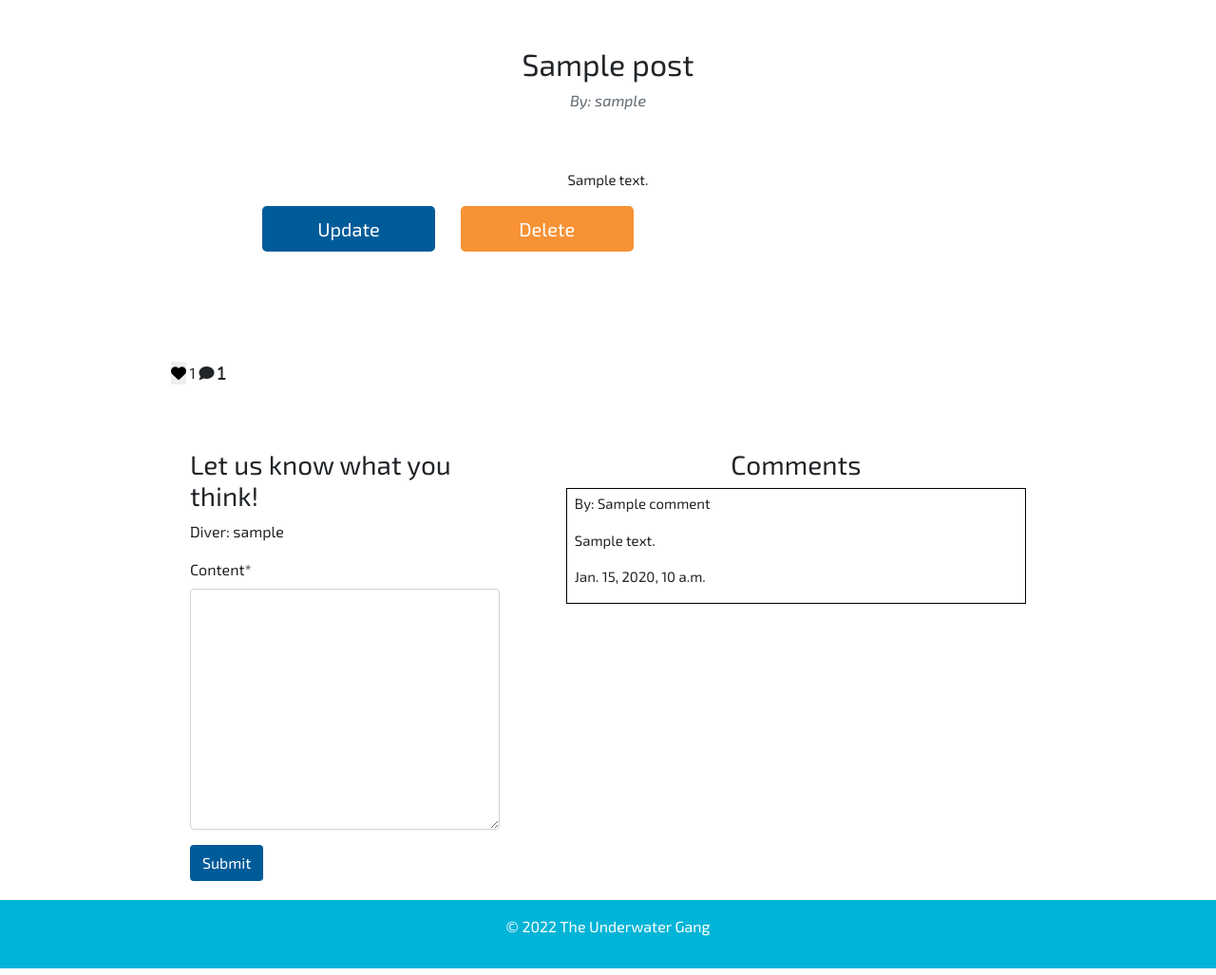
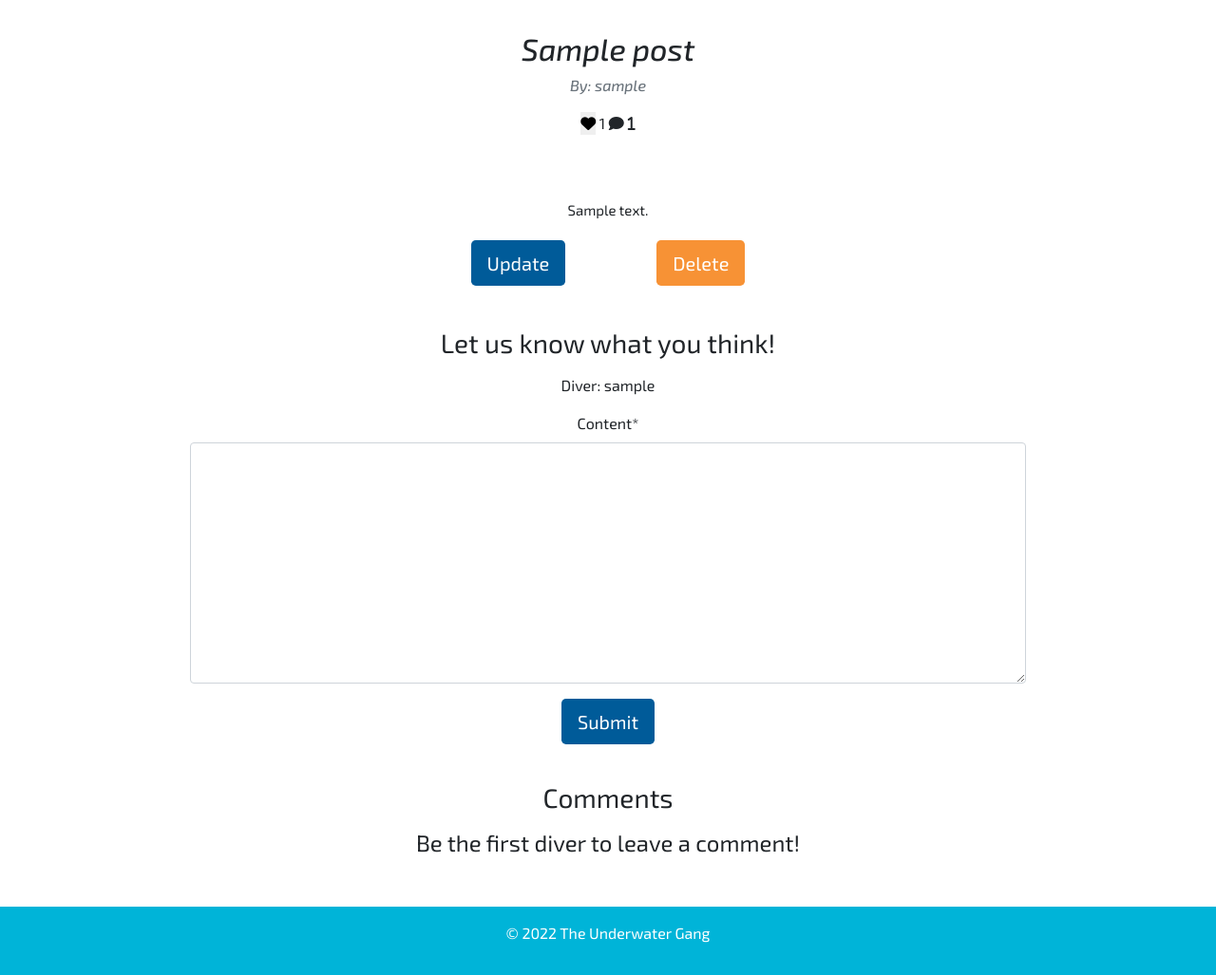
Before and after one commit to Code-Institute-Submissions/gabriele-andolina-the-underwater-gang_OctResub, a Django app: a page that uses templates/post_content.html in a window 1280 px wide. Shown: the part 121-1148 px from the top of the page at 95% size. Run offline with Django 3.2, Linux system fonts and the light colour scheme; a user stored in the database is signed in; tables that the repository leaves empty hold one stand-in row (values such as "Sample post"); some libraries are stand-ins or nearby versions.

Commit message:
Restyle post_content.html to improve UX

```diff
--- a/static/css/style.css
+++ b/static/css/style.css
@@ -133,14 +133,6 @@ footer a {
     color: white;
 }
 
-/* .sign-up-link, .sign-in-link {
-    color: white;
-}
-
-.sign-up-link:hover, .sign-in-link:hover {
-    color: #F9F871;
-} */
-
 /******************** Buttons ********************/
 
 .top-page-btn {
@@ -256,14 +248,6 @@ footer a {
     width: 90%;
 }
 
-/* .sign-in-btn a, .sign-up-btn a {
-    color: white !important;
-}
-
-.sign-in-btn a:hover, .sign-up-btn a:hover {
-    color: #00B4D8 !important;
-} */
-
 .dive-card {
     width: 40vw;
     border: 1px solid #00B4D8;
@@ -280,15 +264,3 @@ footer a {
 .msg-column {
     width: 50vw;
 }
-
-.update-btn {
-    width: 20%;
-    position: relative;
-    left: 10%;
-}
-
-.delete-btn {
-    width: 20%;
-    position: relative;
-    left: 2%;
-}
--- a/templates/post_content.html
+++ b/templates/post_content.html
@@ -5,12 +5,35 @@
 {% block content %}
 
 <div class="container">
+    <!-- Post content-->
     <div class="row justify-content-center">
         <div class="col col-md-10">
             <div class="row">
                 <div class="col col-md-12 mt-4">
-                    <h2 class="post-title mt-4"> {{ post.title }}</h2>
+                    <h2 class="post-title mt-2"><em>{{ post.title }}</em></h2>
                     <p class="author text-muted">By: {{ post.author }}</p>
+                    <!-- Like/Comments -->
+                    <div class="row mb-4">
+                        <div class="col-12 text-center">
+                            {% if user.is_authenticated %}
+                            <form class="d-inline" action="{% url 'post_like' post.slug %}" method="POST">
+                                {% csrf_token %}
+                                {% if liked %}
+                                <button type="submit" name="blogpost_id" value="{{ post.slug }}"><i class="fa-solid fa-heart"></i></button>
+                                {% else %}
+                                <button type="submit" name="blogpost_id" value="{{ post.slug }}"><i class="fa-regular fa-heart"></i></button>
+                                {% endif %}
+                            </form>
+                            {% else %}
+                            <i class="fa-regular fa-heart"></i>
+                            {% endif %}
+                            {{ post.likes_tally }}
+                            {% with total=comments.count %}
+                            <i class="fa-solid fa-comment"> {{ total }}</i>
+                            {% endwith %}
+                        </div>
+                    </div>
+                    <!-- Like/Comments - End -->
                     {% if "placeholder" in post.image.url %}
                     <img class="card-img-top post-image mt-4"
                         src="https://res.cloudinary.com/dazl3vfnm/image/upload/v1655218629/The%20Underwater%20Gang%20-%20PP4/first-post_vlo4lg.jpg"
@@ -20,84 +43,69 @@
                     {% endif %}
                 </div>
             </div>
-            <div class="row mb-5">
-                <div class="col col-md-12 card card-body post-content mb-5">
+            <div class="row">
+                <div class="col col-md-12 card card-body post-content">
                     <p class="card-text">
                         {{ post.content | safe }}
                     </p>
-                    <div class="row">
-                        <div class="col-12">
-                            {% if user.id == post.author.id %}
-                            <div>
-                                <div class="d-inline mr-5">
-                                    <a href="{% url 'post_update' post.slug %}" class="btn btn-lg update-btn">Update</a>
-                                </div>
-                                <div class="d-inline ml-5">
-                                    <a href="{% url 'post_delete' post.slug %}" class="btn btn-lg delete-btn">Delete</a>
-                                </div>
-                            </div>
-                            {% endif %}
                 </div>
             </div>
         </div>
     </div>
     <div class="row mb-4">
-                        <div class="col-10">
-                            {% if user.is_authenticated %}
-                            <form class="d-inline" action="{% url 'post_like' post.slug %}" method="POST">
-                                {% csrf_token %}
-                                {% if liked %}
-                                <button role="button" type="submit" name="blogpost_id" value="{{ post.slug }}"><i class="fa fa-solid fa-heart"></i></button>
-                                {% else %}
-                                <button role="button" type="submit" name="blogpost_id" value="{{ post.slug }}"><i class="fa fa-regular fa-heart"></i></button>
+        <div class="col-12 d-flex justify-content-center">
+            {% if user.id == post.author.id %}
+                <div class="d-inline mr-5">
+                    <a href="{% url 'post_update' post.slug %}" role="button" class="btn btn-lg update-btn">Update</a>
+                </div>
+                <div class="d-inline ml-5">
+                    <a href="{% url 'post_delete' post.slug %}" role="button" class="btn btn-lg delete-btn">Delete</a>
+                </div>
             {% endif %}
-                            </form>
-                            {% else %}
-                            <i class="fa fa-regular fa-heart"></i>
-                            {% endif %}
-                            {{ post.likes_tally }}
-                            {% with total=comments.count %}
-                            <i class="fa fa-solid fa-comment"> {{ total }}</i>
-                            {% endwith %}
         </div>
     </div>
+    <!-- Post content - End -->
+    <!-- Comment form -->
     {% if user.is_authenticated %}
     <div class="row">
-                        <div class="col-md-5 mt-4 card comment-card">
+        <div class="col-10 offset-1 card comment-card">
             <div class="card-body">
                 {% if commented %}
                 <div class="alert alert-info" role="alert">
                     Your comment has been successfully submitted and is now awaiting approval.
                 </div>
                 {% else %}
-                                <h3 class="comment-title">Let us know what you think!</h3>
-                                <p>Diver: {{ user.username }}</p>
-                                <form method="post">
+                <h3 class="comment-title text-center mb-3">Let us know what you think!</h3>
+                <p class="text-center">Diver: {{ user.username }}</p>
+                <form method="post" class="text-center">
                     {{ comment_form | crispy }}
                     {% csrf_token %}
-                                    <button role="button" type="submit" class="btn submit-btn">Submit</button>
+                    <button type="submit" class="btn btn-lg submit-btn">Submit</button>
                 </form>
                 {% endif %}
             </div>
         </div>
-                        <div class="col-md-7 mt-4 card comment-card">
+    </div>
+    <!-- Comment form - End -->
+    <!-- Comments -->
+    <div class="col-10 offset-1 card comment-card mb-4">
         <div class="card-body">
-                                <h3 class="comment-header">Comments</h3>
+            <h3 class="comment-header mb-3">Comments</h3>
+            {% if comment %}
                 {% for comment in comments %}
                 <div class="card-text text-left comment-body pt-1 pl-2">
                     <p>By: {{ comment.name }}</p>
                     <p>{{ comment.content }}</p>
                     <p>{{ comment.created_on}}</p>
                 </div>
-                                {% endfor%}
-                            </div>
-                        </div>
-                    </div>
+                {% endfor %}
+            {% else %}
+            <h4 class="text-center">Be the first diver to leave a comment!</h4>
             {% endif %}
         </div>
     </div>
-        </div>
-    </div>
+    <!-- Comments - End -->
+    {% endif %}
 </div>
 
 {% endblock %}
```
Lines whose indentation alone changed are shown as unchanged.
